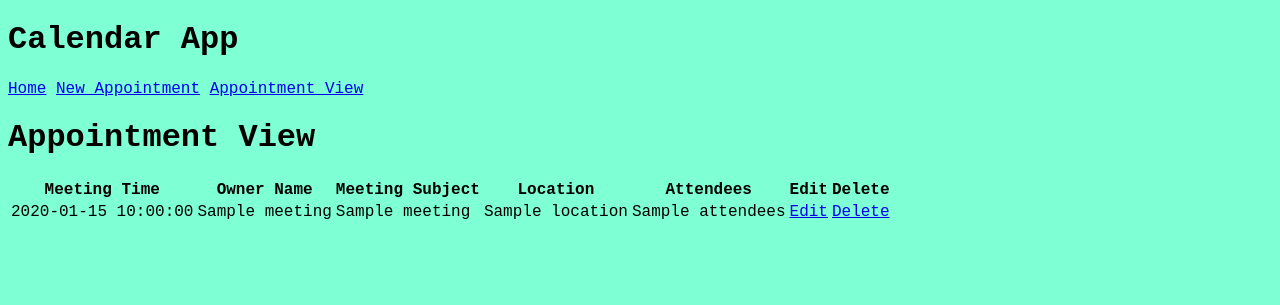
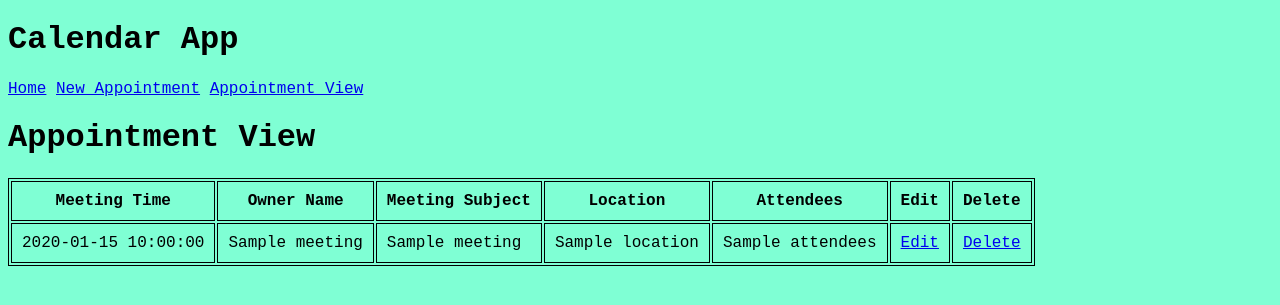
Before and after one commit to Jamespreston1/Project2, a Flask app: template templates/appointment_view.html in a window 1280 px wide. Shown: the top 305 px of the page. Run offline with Flask 3, Linux system fonts and the light colour scheme; the template is opened without the code that fills it: most values are stand-ins (such as "Sample title", 1, 10 or a date in 2020); some libraries are stand-ins or nearby versions.

Commit message:
adding in the bordering for the table

```diff
--- a/app.py
+++ b/app.py
@@ -2,8 +2,8 @@ from flask import Flask, render_template, request, redirect
 import psycopg2
 import os
 # psycopg
-connection = psycopg2.connect(dbname=os.getenv("DB_NAME"), user=os.getenv("DB_USER"), port=os.getenv("DB_PORT"), password=os.getenv("DB_PASSWORD"),host=os.getenv("DB_HOST"))
-cursor = connection.cursor()
+# connection = psycopg2.connect(dbname=os.getenv("DB_NAME"), user=os.getenv("DB_USER"), port=os.getenv("DB_PORT"), password=os.getenv("DB_PASSWORD"),host=os.getenv("DB_HOST"))
+# cursor = connection.cursor()
 
 # Flask app
 app = Flask(__name__)
--- a/templates/appointment_view.html
+++ b/templates/appointment_view.html
@@ -33,6 +33,15 @@
 
 </table>
 <style>
+
+table, th, td {
+  border: 1px solid black;
+}
+
+th, td {
+  padding: 10px;
+}
+
 h1 {
 color: black;
 
```
